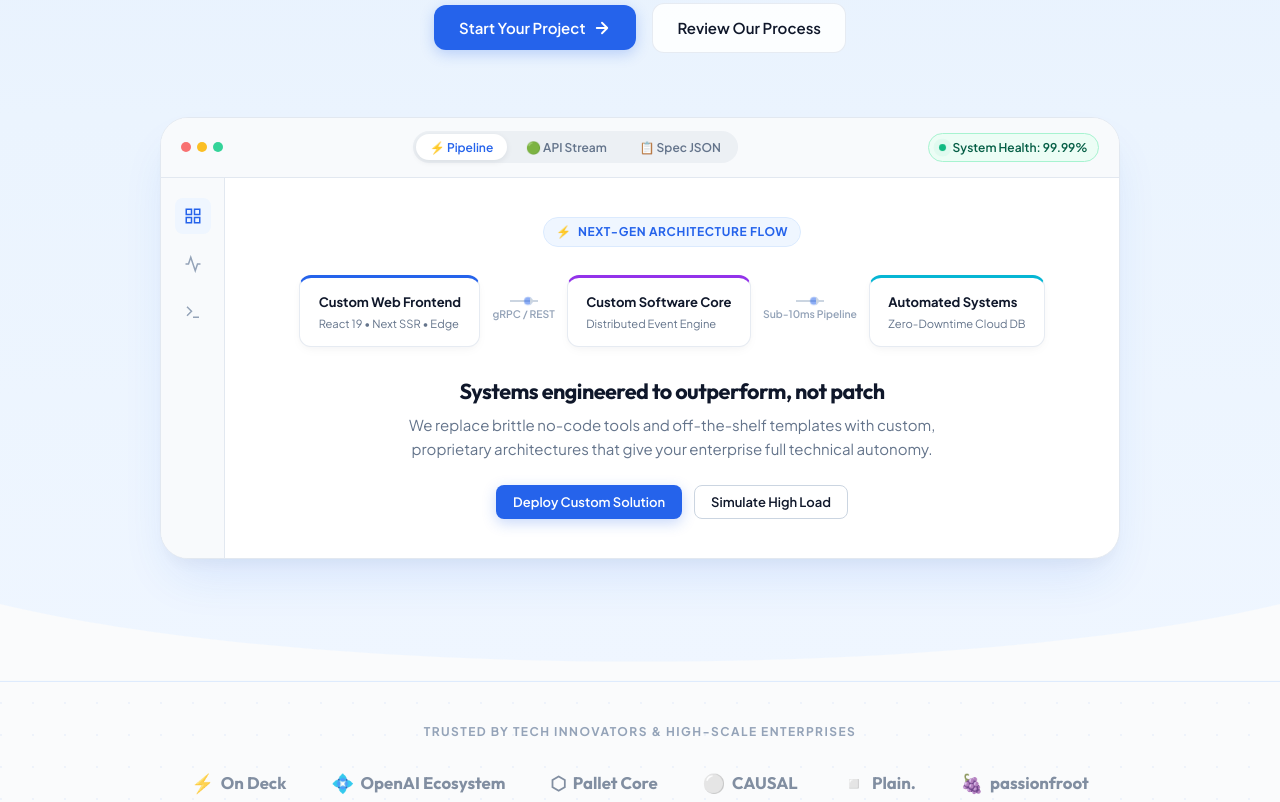
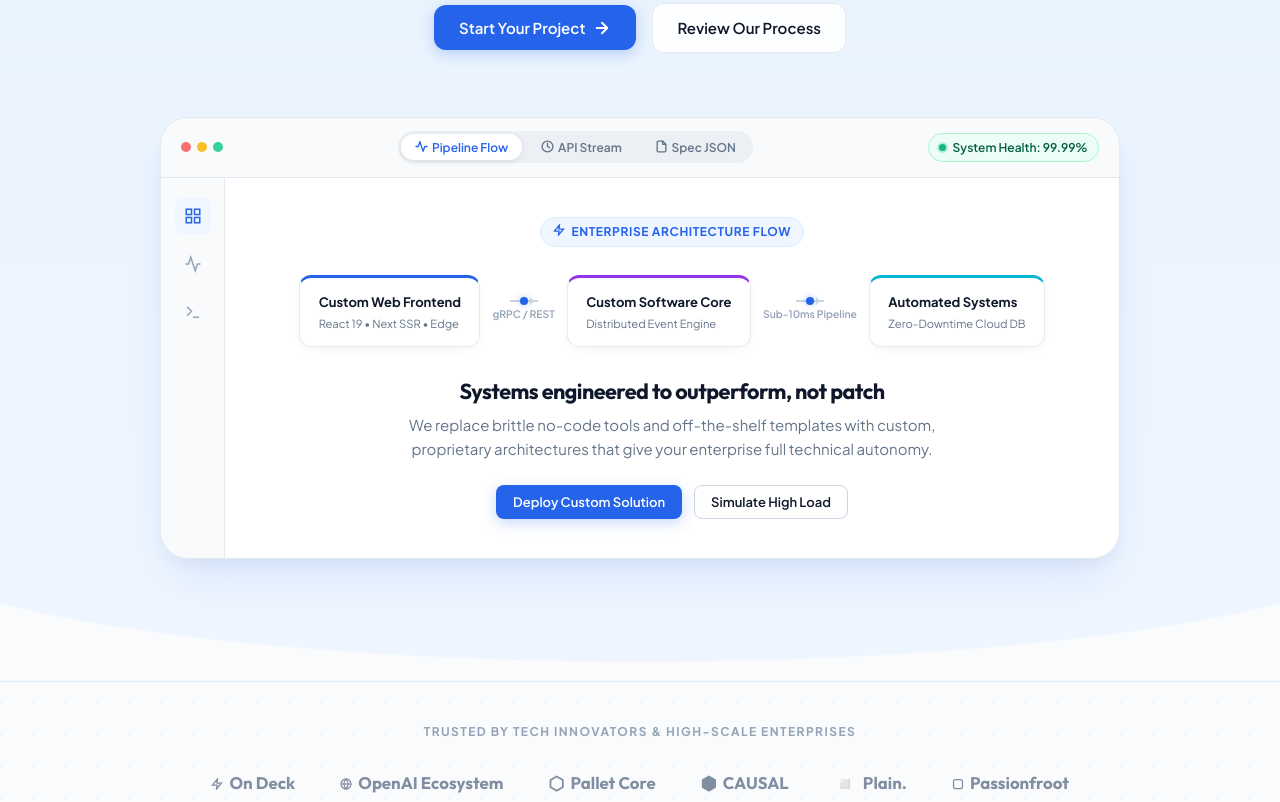
Before and after one commit to Rehansajid2130/web_dev_agency, a plain HTML site: page index.html in a window 1280 px wide. Shown: the part 418-1220 px from the top of the page. Drawn offline with Linux system fonts and the light colour scheme.

Commit message:
refactor: apply antislop-ui refinements (clean vector SVGs, motion discipline, and visual hierarchy)

```diff
--- a/index.html
+++ b/index.html
@@ -107,9 +107,15 @@
               </div>
               <!-- Tab switcher for Visual Flow, Live API Stream, and Architecture Spec -->
               <div class="dashboard-tabs" role="tablist" aria-label="System Inspector Tabs">
-                <button class="dash-tab-btn active" data-tab="pipeline" onclick="switchDashboardTab('pipeline')" role="tab">⚡ Pipeline</button>
-                <button class="dash-tab-btn" data-tab="api" onclick="switchDashboardTab('api')" role="tab">🟢 API Stream</button>
-                <button class="dash-tab-btn" data-tab="spec" onclick="switchDashboardTab('spec')" role="tab">📋 Spec JSON</button>
+                <button class="dash-tab-btn active" data-tab="pipeline" onclick="switchDashboardTab('pipeline')" role="tab">
+                  <svg width="13" height="13" viewBox="0 0 24 24" fill="none" stroke="currentColor" stroke-width="2.5" stroke-linecap="round" stroke-linejoin="round" style="margin-right: 4px; vertical-align: -1px;"><polyline points="22 12 18 12 15 21 9 3 6 12 2 12"/></svg>Pipeline Flow
+                </button>
+                <button class="dash-tab-btn" data-tab="api" onclick="switchDashboardTab('api')" role="tab">
+                  <svg width="13" height="13" viewBox="0 0 24 24" fill="none" stroke="currentColor" stroke-width="2.5" stroke-linecap="round" stroke-linejoin="round" style="margin-right: 4px; vertical-align: -1px;"><circle cx="12" cy="12" r="10"/><polyline points="12 6 12 12 16 14"/></svg>API Stream
+                </button>
+                <button class="dash-tab-btn" data-tab="spec" onclick="switchDashboardTab('spec')" role="tab">
+                  <svg width="13" height="13" viewBox="0 0 24 24" fill="none" stroke="currentColor" stroke-width="2.5" stroke-linecap="round" stroke-linejoin="round" style="margin-right: 4px; vertical-align: -1px;"><path d="M14 2H6a2 2 0 0 0-2 2v16a2 2 0 0 0 2 2h12a2 2 0 0 0 2-2V8z"/><polyline points="14 2 14 8 20 8"/></svg>Spec JSON
+                </button>
               </div>
               <div class="dashboard-status-pill">
                 <span class="status-live-pulse"></span>
@@ -140,8 +146,10 @@
                   <div class="dashboard-view active" data-view="pipeline">
                     <div class="system-illustration-container">
                       <div class="illustration-badge">
-                        <span class="illustration-badge-icon">⚡</span>
-                        <span>Next-Gen Architecture Flow</span>
+                        <span class="illustration-badge-icon">
+                          <svg width="12" height="12" viewBox="0 0 24 24" fill="none" stroke="currentColor" stroke-width="2.5"><polygon points="13 2 3 14 12 14 11 22 21 10 12 10 13 2"/></svg>
+                        </span>
+                        <span>Enterprise Architecture Flow</span>
                       </div>
 
                       <div class="system-flow-diagram">
@@ -182,7 +190,9 @@
                   <!-- VIEW 2: Live API Telemetry Stream -->
                   <div class="dashboard-view" data-view="api">
                     <div class="illustration-badge">
-                      <span class="illustration-badge-icon">📡</span>
+                      <span class="illustration-badge-icon">
+                        <svg width="12" height="12" viewBox="0 0 24 24" fill="none" stroke="currentColor" stroke-width="2.5"><path d="M4.9 19.1C1 15.2 1 8.8 4.9 4.9"/><path d="M7.8 16.2c-2.3-2.3-2.3-6.1 0-8.5"/><circle cx="12" cy="12" r="2"/><path d="M16.2 7.8c2.3 2.3 2.3 6.1 0 8.5"/><path d="M19.1 4.9C23 8.8 23 15.1 19.1 19.1"/></svg>
+                      </span>
                       <span>Realtime Telemetry & Microservices</span>
                     </div>
                     <div class="api-terminal-box">
@@ -217,7 +227,9 @@
                   <!-- VIEW 3: Architecture Spec JSON -->
                   <div class="dashboard-view" data-view="spec">
                     <div class="illustration-badge">
-                      <span class="illustration-badge-icon">📋</span>
+                      <span class="illustration-badge-icon">
+                        <svg width="12" height="12" viewBox="0 0 24 24" fill="none" stroke="currentColor" stroke-width="2.5"><path d="M14 2H6a2 2 0 0 0-2 2v16a2 2 0 0 0 2 2h12a2 2 0 0 0 2-2V8z"/><polyline points="14 2 14 8 20 8"/></svg>
+                      </span>
                       <span>Enterprise Cluster Spec</span>
                     </div>
                     <div class="json-spec-box">{
@@ -259,12 +271,12 @@
       <div class="section-container">
         <p class="partners-title">TRUSTED BY TECH INNOVATORS & HIGH-SCALE ENTERPRISES</p>
         <div class="partners-logo-row">
-          <div class="partner-badge"><span class="badge-icon">⚡</span> On Deck</div>
-          <div class="partner-badge"><span class="badge-icon">💠</span> OpenAI Ecosystem</div>
+          <div class="partner-badge"><span class="badge-icon"><svg width="12" height="12" viewBox="0 0 24 24" fill="none" stroke="currentColor" stroke-width="2.5"><polygon points="13 2 3 14 12 14 11 22 21 10 12 10 13 2"/></svg></span> On Deck</div>
+          <div class="partner-badge"><span class="badge-icon"><svg width="12" height="12" viewBox="0 0 24 24" fill="none" stroke="currentColor" stroke-width="2.5"><circle cx="12" cy="12" r="10"/><path d="M12 2a14.5 14.5 0 0 0 0 20 14.5 14.5 0 0 0 0-20"/><path d="M2 12h20"/></svg></span> OpenAI Ecosystem</div>
           <div class="partner-badge"><span class="badge-icon">⬡</span> Pallet Core</div>
-          <div class="partner-badge"><span class="badge-icon">⚪</span> CAUSAL</div>
+          <div class="partner-badge"><span class="badge-icon">⬢</span> CAUSAL</div>
           <div class="partner-badge"><span class="badge-icon">◽</span> Plain.</div>
-          <div class="partner-badge"><span class="badge-icon">🍇</span> passionfroot</div>
+          <div class="partner-badge"><span class="badge-icon"><svg width="12" height="12" viewBox="0 0 24 24" fill="none" stroke="currentColor" stroke-width="2.5"><rect x="3" y="3" width="18" height="18" rx="4"/></svg></span> Passionfroot</div>
         </div>
       </div>
     </section>
--- a/styles.css
+++ b/styles.css
@@ -858,13 +858,6 @@ h1, h2, h3, h4 {
   border-radius: 50%;
   background-color: #10b981;
   box-shadow: 0 0 0 2px rgba(16, 185, 129, 0.25);
-  animation: pulse 2s infinite;
-}
-
-@keyframes pulse {
-  0% { transform: scale(0.95); box-shadow: 0 0 0 0 rgba(16, 185, 129, 0.6); }
-  70% { transform: scale(1); box-shadow: 0 0 0 6px rgba(16, 185, 129, 0); }
-  100% { transform: scale(0.95); box-shadow: 0 0 0 0 rgba(16, 185, 129, 0); }
 }
 
 .dashboard-body {
@@ -1698,13 +1691,6 @@ h1, h2, h3, h4 {
   margin: 0 auto 1rem auto;
 }
 
-/* Subtle pulse animation for connector points */
-@keyframes connectorPulse {
-  0% { transform: scale(0.8); opacity: 0.4; }
-  50% { transform: scale(1.6); opacity: 1; box-shadow: 0 0 10px #3b82f6; }
-  100% { transform: scale(0.8); opacity: 0.4; }
-}
-
 .connector-line::before {
   content: '';
   position: absolute;
@@ -1715,7 +1701,7 @@ h1, h2, h3, h4 {
   background: var(--color-primary);
   border-radius: 50%;
   transform: translateX(-50%);
-  animation: connectorPulse 1.8s infinite ease-in-out;
+  box-shadow: 0 0 6px rgba(37, 99, 235, 0.4);
 }
 
 /* --- DASHBOARD INTERACTIVE TABS & VIEWS --- */
```
Also changed, not shown: contact.html (+3 -3 lines), process.html (+4 -4 lines), projects.html (+1 -1 lines).
